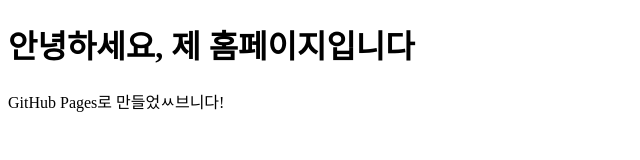
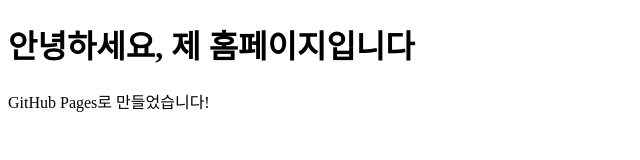
Before and after one commit to yeoncheolcho/yeoncheolcho.github.io, a plain HTML site: page index.html in a window 1280 px wide. Shown: the full height of the page, 0-640 px from the left. Drawn offline with Linux system fonts and the light colour scheme.

Commit message:
Update index.html

```diff
--- a/index.html
+++ b/index.html
@@ -2,6 +2,6 @@
 <html>
 <body>
   <h1>안녕하세요, 제 홈페이지입니다</h1>
-  <p>GitHub Pages로 만들었ㅆ브니다!</p>
+  <p>GitHub Pages로 만들었습니다!</p>
 </body>
 </html>
```
